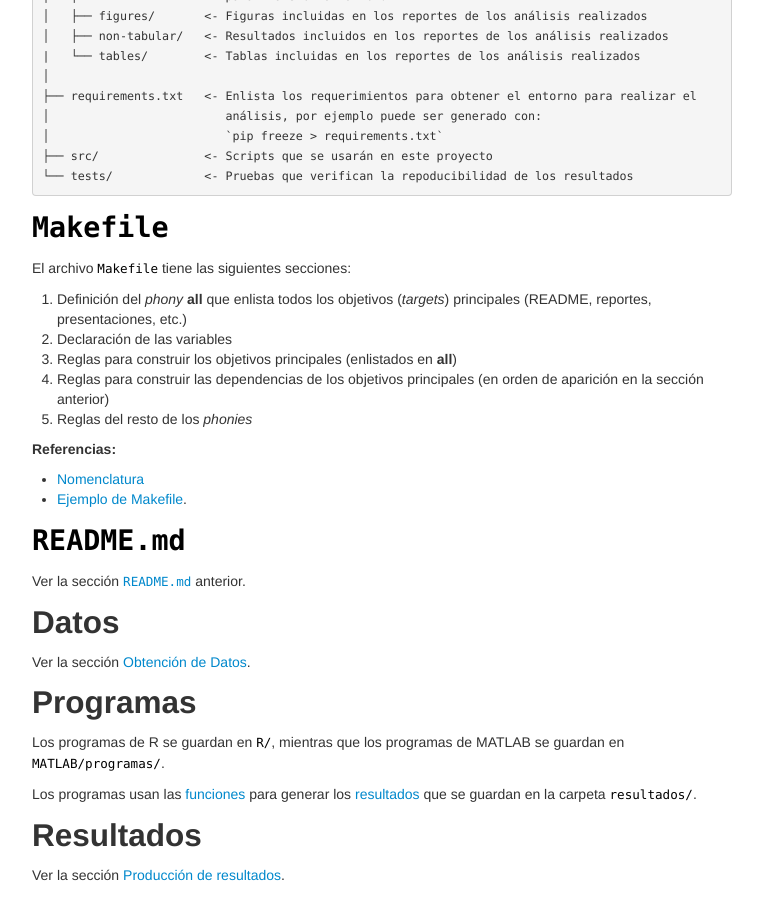
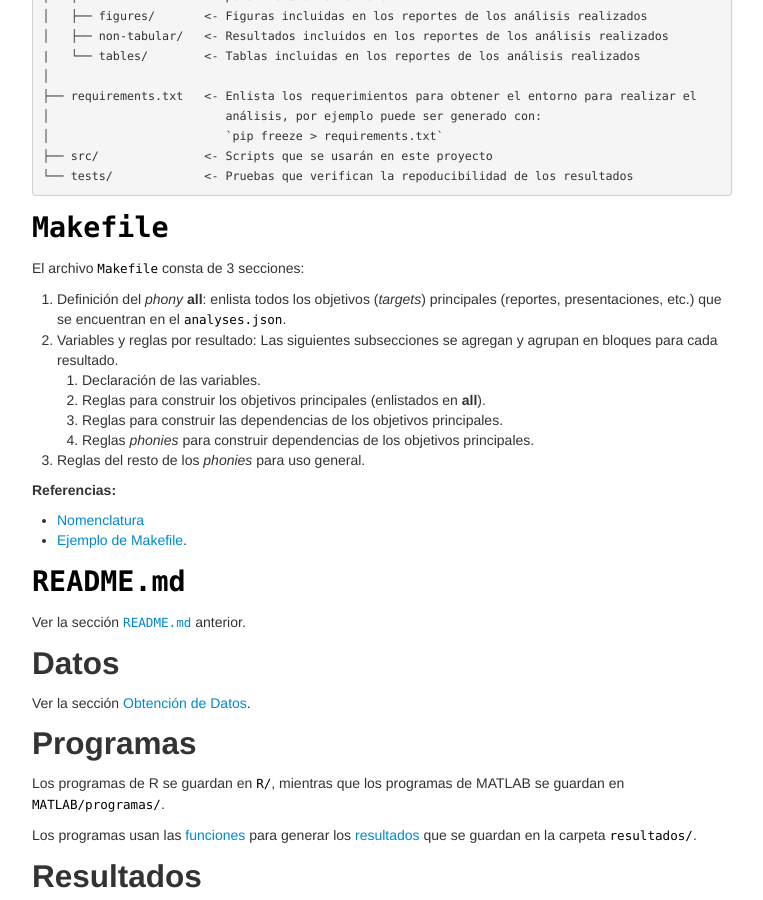
Before and after one commit to LizethMReyes/islasgeci.github.io, a Jekyll site: the page built from ciencia_de_datos/guia_de_estilo/estructura.md, in a window 1280 px wide and 900 px high, scrolled down 897 px. Shown: the whole window, without its empty margins (258-1021 px from the left). Built offline with Jekyll 4.4.1, drawn with Linux system fonts in a browser that asks for light colours.

Commit message:
Agrega descripción de la estructura del makefile en la guia de estilo

```diff
--- a/ciencia_de_datos/guia_de_estilo/estructura.md
+++ b/ciencia_de_datos/guia_de_estilo/estructura.md
@@ -55,13 +55,15 @@ La estructura que aquí describimos está inspirada en [Cookiecutter Data Scienc
 
 ## `Makefile`
 
-El archivo `Makefile` tiene las siguientes secciones:
+El archivo `Makefile` consta de 3 secciones:
 
-1. Definición del _phony_ **all** que enlista todos los objetivos (_targets_) principales (README, reportes, presentaciones, etc.)
-1. Declaración de las variables
-1. Reglas para construir los objetivos principales (enlistados en **all**)
-1. Reglas para construir las dependencias de los objetivos principales (en orden de aparición en la sección anterior)
-1. Reglas del resto de los _phonies_
+1. Definición del _phony_ **all**: enlista todos los objetivos (_targets_) principales (reportes, presentaciones, etc.) que se encuentran en el `analyses.json`.
+1. Variables y reglas por resultado: Las siguientes subsecciones se agregan y agrupan en bloques para cada resultado.
+    1. Declaración de las variables.
+    1. Reglas para construir los objetivos principales (enlistados en **all**).
+    1. Reglas para construir las dependencias de los objetivos principales.
+    1. Reglas _phonies_ para construir dependencias de los objetivos principales.
+1. Reglas del resto de los _phonies_ para uso general.
 
 **Referencias:**
 
```
